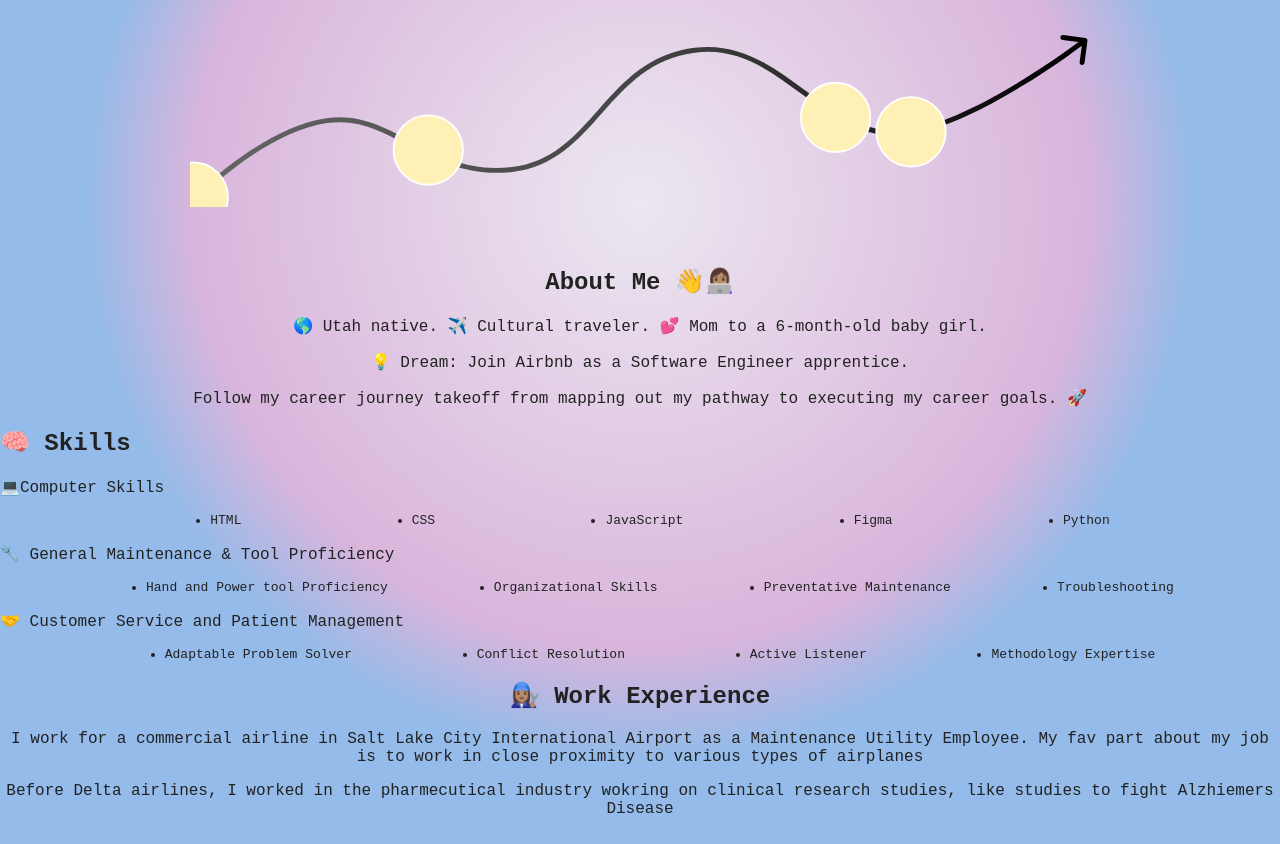
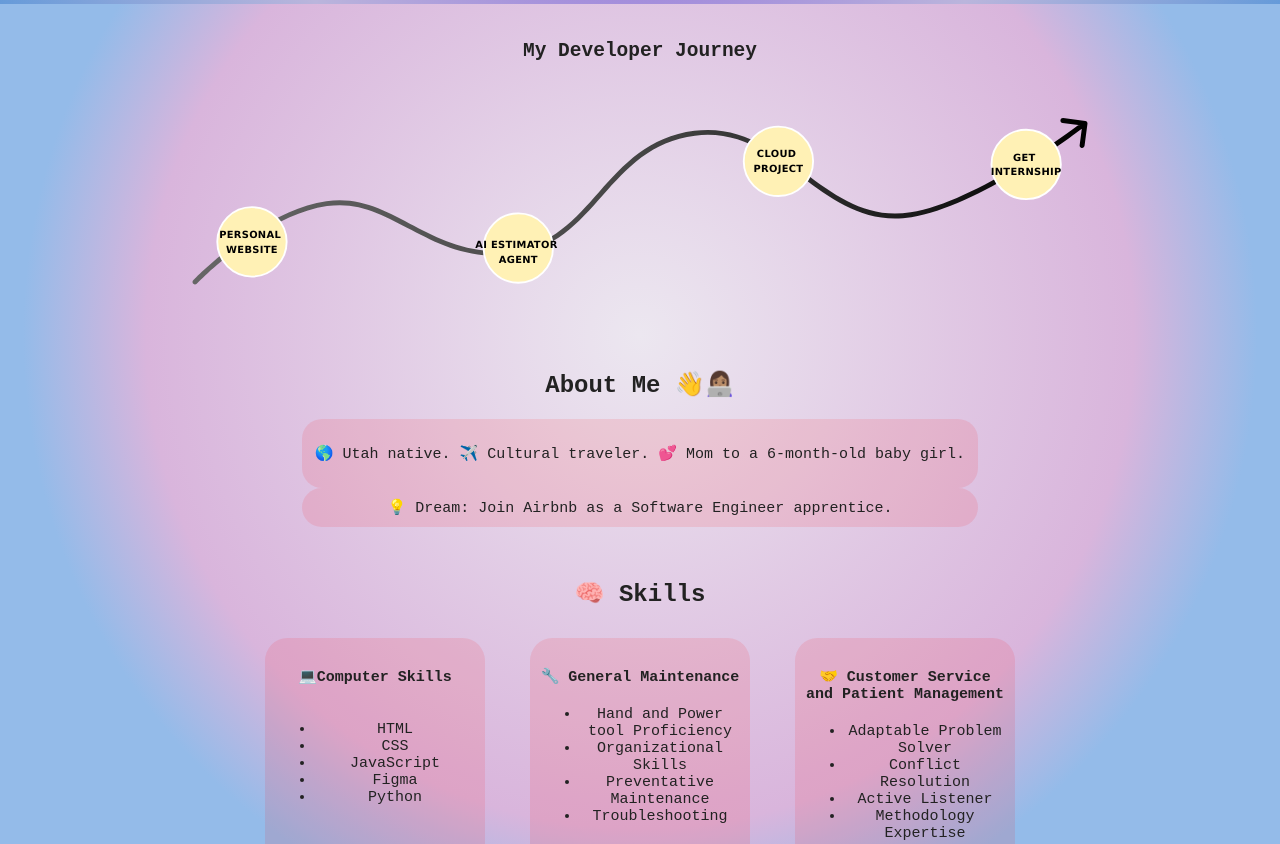
Before and after one commit to brittpadill/brittpadill.github.io, a plain HTML site: page index.html in a window 1280 px wide. Shown: the part 470-1314 px from the top of the page. Drawn offline with Linux system fonts and the light colour scheme.

Commit message:
launching final project
having trouble committing changes so im uploading by parts

```diff
--- a/index.html
+++ b/index.html
@@ -9,6 +9,12 @@
 </head>
 <body>
     <header class = "fonts" class="headerflexbox">
+        <div class="topnav">
+            <a href="home.html"> Home</a>
+            <a href="index.html"> About Me</a>
+            <a href="goals.html"> Goals</a>
+            <a href="resume.html"> Resume</a>
+        </div>
         <img class="round" src="BrittP.jfif" alt="Image of Brittney">
 
         <div class="intro">
@@ -39,14 +45,19 @@
     </defs>
 
     <!-- Dynamic Milestones -->
-    <circle class="milestone" cx="100" cy="220" r="56" fill="#FFF1B5" />   <!-- Blue -->
-    <circle class="milestone" cx="400" cy="180" r="56" fill="#FFF1B5" />   <!-- Green (new) -->
-    <circle class="milestone" cx="800" cy="100" r="56" fill="#FFF1B5" />   <!-- Yellow -->
-    <circle class="milestone" cx="1200" cy="800" r="56" fill="#FFF1B5" />   <!-- Pink -->
-    <!--<text class="label" x="0" y="0">Start</text>
-    <text class="label" x="0" y="0">Learning HTML</text>
-    <text class="label" x="0" y="0">Build Projects</text>
-    <text class="label" x="0" y="0">Launch Portfolio</text> -->
+    <circle class="milestone" cx="530" cy="210" r="56" fill="#FFF1B5" />   <!-- 2nd circle -->
+    <circle class="milestone" cx="950" cy="70" r="56" fill="#FFF1B5" />   <!-- Green (new) -->
+    <circle class="milestone" cx="1350" cy="75" r="56" fill="#FFF1B5" />   <!-- 4th circle -->
+    <circle class="milestone" cx="100" cy="200" r="56" fill="#FFF1B5" />   <!-- 1st circle -->
+    <text class="label" x="100" y="200" text-anchor="middle" dominant-baseline="middle"><tspan x="100" dy="-0.7em">PERSONAL</tspan>
+        <tspan x="100" dy="1.5em">WEBSITE</tspan></text>
+    <text class="label" x="530" y="210" text-anchor="middle" dominant-baseline="middle"> <tspan x="530" dy="-0.3em">AI ESTIMATOR</tspan>
+         <tspan x="530" dy="1.5em">AGENT</tspan></text>
+    <text class="label" x="950" y="70" text-anchor="middle" dominant-baseline="middle"> <tspan x="950" dy="-0.7em">CLOUD</tspan>
+            <tspan x="950" dy="1.5em">PROJECT</tspan></text>
+    <text class="label" x="1350" y="75" text-anchor="middle" dominant-baseline="middle"> <tspan x="1350" dy="-0.7em">GET</tspan>
+             <tspan x="1350" dy="1.5em">INTERNSHIP</tspan> </text>
+
 
 
   </svg>
@@ -59,54 +70,61 @@
 
 
     <main class="fonts2">
-       <section>
       <h2 class = "fonts2">About Me 👋👩🏽‍💻</h2>
-            <p class = "centered" class = "fonts2">🌎 Utah native. ✈️ Cultural traveler. 💕 Mom to a 6-month-old baby girl.
-            <div >  💡 Dream: Join Airbnb as a Software Engineer apprentice.</div></p>
-            <p class = "centered" class = "fonts2">Follow my career journey takeoff from mapping out my pathway to executing my career goals. 🚀 </p>
-       </section>
+
+       <div ><section class="middle" >
+            <div class="single"> <p class = "centered" class = "fonts2">🌎 Utah native. ✈️ Cultural traveler. 💕 Mom to a 6-month-old baby girl. </div>
+            <div class = "single">  💡 Dream: Join Airbnb as a Software Engineer apprentice.</div></p>
+           <!-- <p class = "centered" class = "fonts2">Follow my career journey takeoff from mapping out my pathway to executing my career goals. 🚀 </p> -->
+       </section></div>
 
        <section>
 
-        <h2 class="leftorient" class="fonts2">🧠 Skills</h2>
+        <h2 class="fonts2">🧠 Skills</h2>
 
-        <p class="leftorient">💻Computer Skills
-         <ul class = "fonts3">
+        <div class="container">
+        <div><h4>💻Computer Skills</h4>
+          <p class="fonts3">
+            <ul>
               <li>HTML</li>
               <li>CSS</li>
               <li>JavaScript</li>
               <li>Figma</li>
               <li>Python</li>
+            </ul>
+          </p>
+        </div>
 
-        </ul>
-
-        </p>
-
-        <p class="leftorient">🔧 General Maintenance & Tool Proficiency
-         <ul class = "fonts3">
+        <div><h4>🔧 General Maintenance</h4>
+          <p>
+            <ul>
               <li>Hand and Power tool Proficiency</li>
               <li>Organizational Skills</li>
               <li>Preventative Maintenance</li>
               <li>Troubleshooting</li>
             </ul>
+          </p>
+        </div>
 
-        </p>
-
-        <p class="leftorient">🤝 Customer Service and Patient Management
-         <ul class = "fonts3">
+         <div><h4>🤝 Customer Service and Patient Management</h4>
+          <p>
+            <ul>
               <li>Adaptable Problem Solver</li>
               <li>Conflict Resolution</li>
               <li>Active Listener</li>
               <li>Methodology Expertise</li>
             </ul>
           </p>
+        </div>
+        </div>
+
       </section>
 
 
          <section id="Work Experience">
             <h2>👩🏽‍🔧 Work Experience</h2>
-            <p>I work for a commercial airline in Salt Lake City International Airport as a Maintenance Utility Employee. My fav part about my job is to work in close proximity to various types of airplanes</p>
-            <p>Before Delta airlines, I worked in the pharmecutical industry wokring on clinical research studies, like studies to fight Alzhiemers Disease</p>
+            <div class="middle"><div class="single"><p> I work for a commercial airline in Salt Lake City International Airport as a Maintenance Utility Employee. My fav part about my job is to work in close proximity to various types of airplanes</p>
+            <p>Before Delta airlines, I worked in the pharmaceutical industry working on clinical research studies, like studies to fight Alzhiemers Disease</p></div></div>
 
           </section>
         <footer class="centered">
--- a/index.js
+++ b/index.js
@@ -6,12 +6,9 @@ const observer = new IntersectionObserver((entries) => {
 
 document.querySelectorAll('section').forEach(sec => observer.observe(sec));
 
-// Select the curve and milestones
-const path = document.getElementById("curvePath");
-const milestones = document.querySelectorAll(".milestone");
+// Select the curve and milestone
 
 // Get total path length
-const pathLength = path.getTotalLength();
 
 // Place milestones evenly along the curve
 milestones.forEach((circle, i) => {
--- a/styles.css
+++ b/styles.css
@@ -1,3 +1,4 @@
+
  body{
     /*background-color:#d2aeee;*/
     background: radial-gradient(circle,rgb(236, 231, 240) 0%,rgb(217, 181, 220) 48%,rgba(148,187,233,1)60%); /*(148,187,233,1)60% */
@@ -10,6 +11,7 @@
 }
 
 header{
+    position: relative;
     background-color:#8456db;
     background: radial-gradient(circle,rgba(132, 86, 219, 1) 0%, rgba(186, 181, 220, 1) 58%, rgba(98, 153, 217, 1) 100%);
     color: white;
@@ -28,7 +30,7 @@ header{
 
 footer{
     background: linear-gradient(rgba(148,187,233,1)88% ,rgba(132, 86, 219, 1) 20%);
-    color: white;
+    color: #FFF1B5;
     padding: .0%;
     margin-bottom: -1%;
     margin-left: -1%;
@@ -41,10 +43,15 @@ main{
     margin: auto;
 
 }
+.p {
+  border: 2px;
+  border-color: aquamarine;
+  border-radius: 5px;
+}
 .centered{
     text-align: center;
     align-items: flex-start;
-    align-content: space-around
+    align-content: space-around;
 }
 .intro{
     max-width: 500px;
@@ -66,6 +73,7 @@ main{
     justify-content: space-evenly;
     align-items: center;
     flex-direction: column;
+    padding: 20px;
 }
 .fonts2 {
     font-family: monospace, 'Times New Roman', Times, serif;
@@ -75,6 +83,7 @@ main{
     display: flex;
     justify-content: space-evenly;
     align-content: flex-start;
+    text-size-adjust: small;
 }
 
 .headerflexbox {
@@ -84,6 +93,45 @@ main{
     display: flex;
     align-items: flex-start;
 }
+.container {
+  display: flex;
+  flex-direction: row;
+  justify-content: space-evenly;
+  /*background-color: rgba(217, 181, 220, .5);*/
+}
+
+.container div {
+  background-color: rgba(255,0,0,0.1);
+  width: 200px;
+  margin: 10px;
+  padding: 10px;
+  text-align:center;
+  font-size: 15px;
+  border-radius: 10%;
+  animation-delay: 3s;
+}
+.layout {
+  display: grid;
+  place-items: center; /* centers both horizontally + vertically */
+  min-height: 100vh;  /* full height of viewport */
+}
+
+.middle {
+  display: grid;
+  place-items: center; /* centers .single inside it */
+  width: 100%;
+}
+
+.single {
+  background-color: rgba(255,0,0,0.1);
+  width: 80%;          /* makes it take up 80% of the container width */
+  max-width: 800px;
+  text-align: center;
+  font-size: 15px;
+  border-radius: 20px;  /* smooth, clean curve */
+  padding: 10px;
+}
+
 .roadmap {
   position: relative;
   width: 100%;
@@ -119,11 +167,8 @@ section.visible {
     stroke-dashoffset: 0;
   }
 }
-/*#roadmap-container use {
-  transition: transform 0.3s ease, fill 0.3s ease;
-  cursor: pointer;
-}
-  */
+
+
 #roadmap-container use:hover {
   transform: scale(1.2);
   fill: #E94EFF;
@@ -131,8 +176,9 @@ section.visible {
 .roadmap {
   display: flex;
   justify-content: center;
+  position: relative;
   align-items: center;
-  margin: 40px 0;
+  margin: 40px auto;
 }
 
 #roadmap-svg {
@@ -148,7 +194,52 @@ section.visible {
 .milestone:hover {
   transform: scale(1.4);
 }
+.label{
+  font-size: medium;
+  font-family: 'Lucida Sans', 'Lucida Sans Regular', 'Lucida Grande', 'Lucida Sans Unicode', Geneva, Verdana, sans-serif;
+}
+text {
+  font-weight: 600;
+  letter-spacing: 0.5px;
+}
+.topnav {
+  background: linear-gradient(rgb(117, 158, 222) 100% ,rgba(132, 86, 219, 1) 10%);
+  overflow: hidden;
+}
 
+/* Style the links inside the navigation bar */
+.topnav a {
+  float: left;
+  color: #e5d9b1;
+  text-align: center;
+  padding: 14px 16px;
+  text-decoration: none;
+  font-size: 17px;
+  margin-top: auto;
+  margin-left: -1%;
+  margin-right: -1%;
+}
+
+/* Change the color of links on hover */
+.topnav a:hover {
+  background-color: #ddd;
+  color: black;
+}
+
+/* Add a color to the active/current link */
+.topnav a.active {
+  background-color: #04AA6D;
+  color: white;
+}
+.header2{
+  height: 60vh;
+  font-family: Verdana, Geneva, Tahoma, sans-serif;
+}
+.div1{
+  display: flex;
+  justify-content: flex-end
+
+}
 /*
 h1 {
   background: linear-gradient(90deg, #4A90E2, #E94EFF, #50E3C2);
```
Lines whose indentation alone changed are shown as unchanged.
